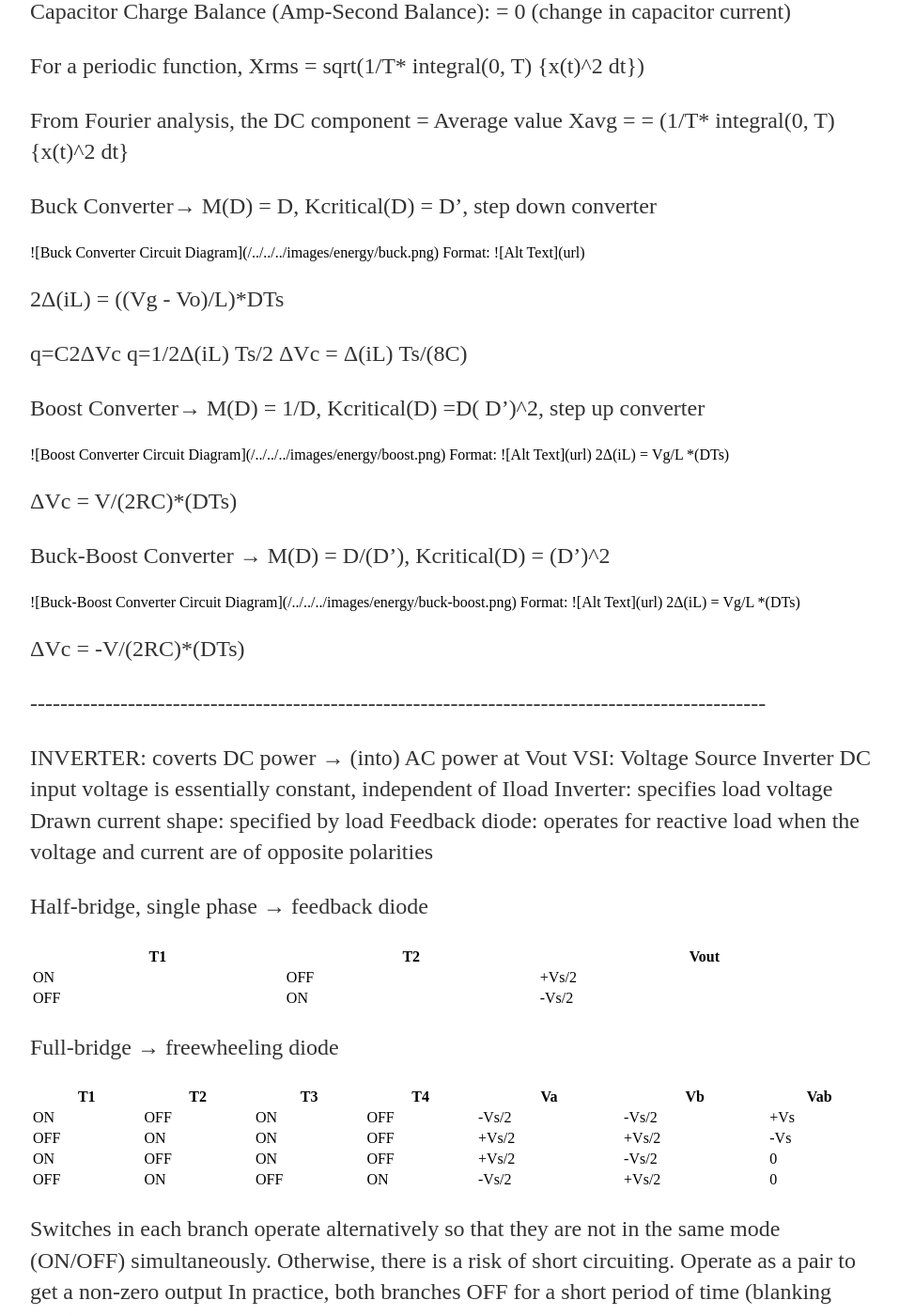
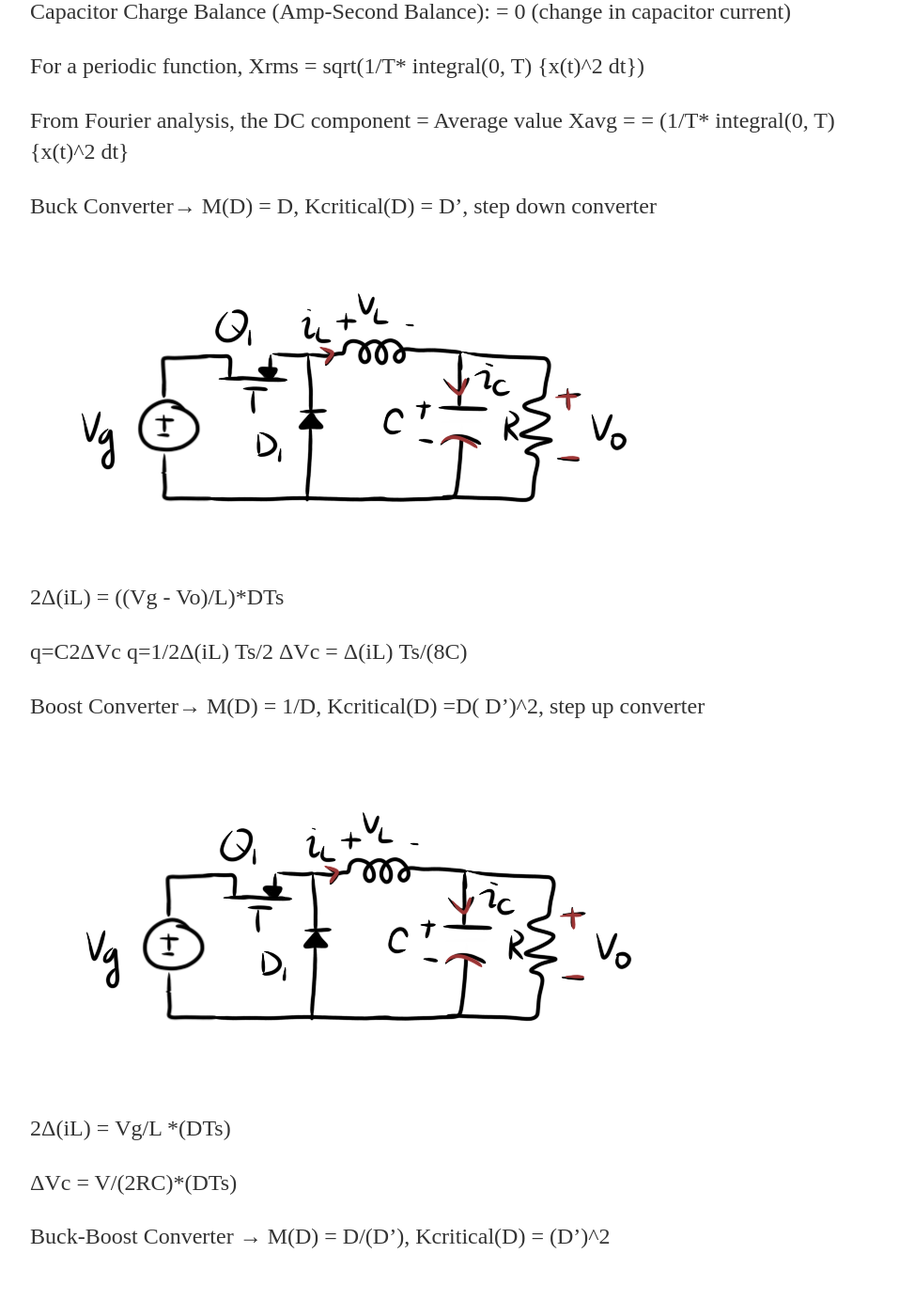
Before and after one commit to Squishy-Penguin/Squishy-Penguin.github.io, a Jekyll site: the page built from energy/index.html, in a window 1280 px wide and 1400 px high, scrolled down 1036 px. Shown: the whole window at 94% size, without its empty margins (160-1117 px from the left). Built offline with Jekyll 4.4.1, drawn with Linux system fonts in a browser that asks for light colours.

Commit message:
Update index.html

```diff
--- a/energy/index.html
+++ b/energy/index.html
@@ -30,23 +30,21 @@ title: "Simple Rabbit & Humble Hare"
 <p>From Fourier analysis, the DC component = Average value Xavg = <x> = (1/T* integral(0, T) {x(t)^2 dt}</p>
 
 <p>Buck Converter&rarr; M(D) = D, Kcritical(D) = D&rsquo;, step down converter </p>
-![Buck Converter Circuit Diagram](/../../../images/energy/buck.png)
-Format: ![Alt Text](url)
+<img src="/../../../images/energy/buck.png" alt="Buck Converter Circuit Diagram">
 <p>2&#916;(iL) = ((Vg - Vo)/L)*DTs</p>
 
 <p>q=C2&#916;Vc q=1/2&#916;(iL) Ts/2 &#916;Vc = &#916;(iL) Ts/(8C)</p>
 
 <p>Boost Converter&rarr; M(D) = 1/D, Kcritical(D) =D( D&rsquo;)^2, step up converter </p>
-![Boost Converter Circuit Diagram](/../../../images/energy/boost.png)
-Format: ![Alt Text](url)
-2&#916;(iL) = Vg/L *(DTs)</p>
+        <img src="/../../../images/energy/boost.png" alt="Boost Converter Circuit Diagram">
+
+<p>2&#916;(iL) = Vg/L *(DTs)</p>
 
 <p>&#916;Vc = V/(2RC)*(DTs)</p>
 
 <p>Buck-Boost Converter &rarr; M(D) = D/(D&rsquo;), Kcritical(D) = (D&rsquo;)^2 </p>
-![Buck-Boost Converter Circuit Diagram](/../../../images/energy/buck-boost.png)
-Format: ![Alt Text](url)
-2&#916;(iL) = Vg/L *(DTs)</p>
+<img src="/../../../images/energy/buck-boost.png" alt="Buck-Boost Converter Circuit Diagram">
+        <p>2&#916;(iL) = Vg/L *(DTs)</p>
 
 <p>&#916;Vc = -V/(2RC)*(DTs)</p>
 
```
